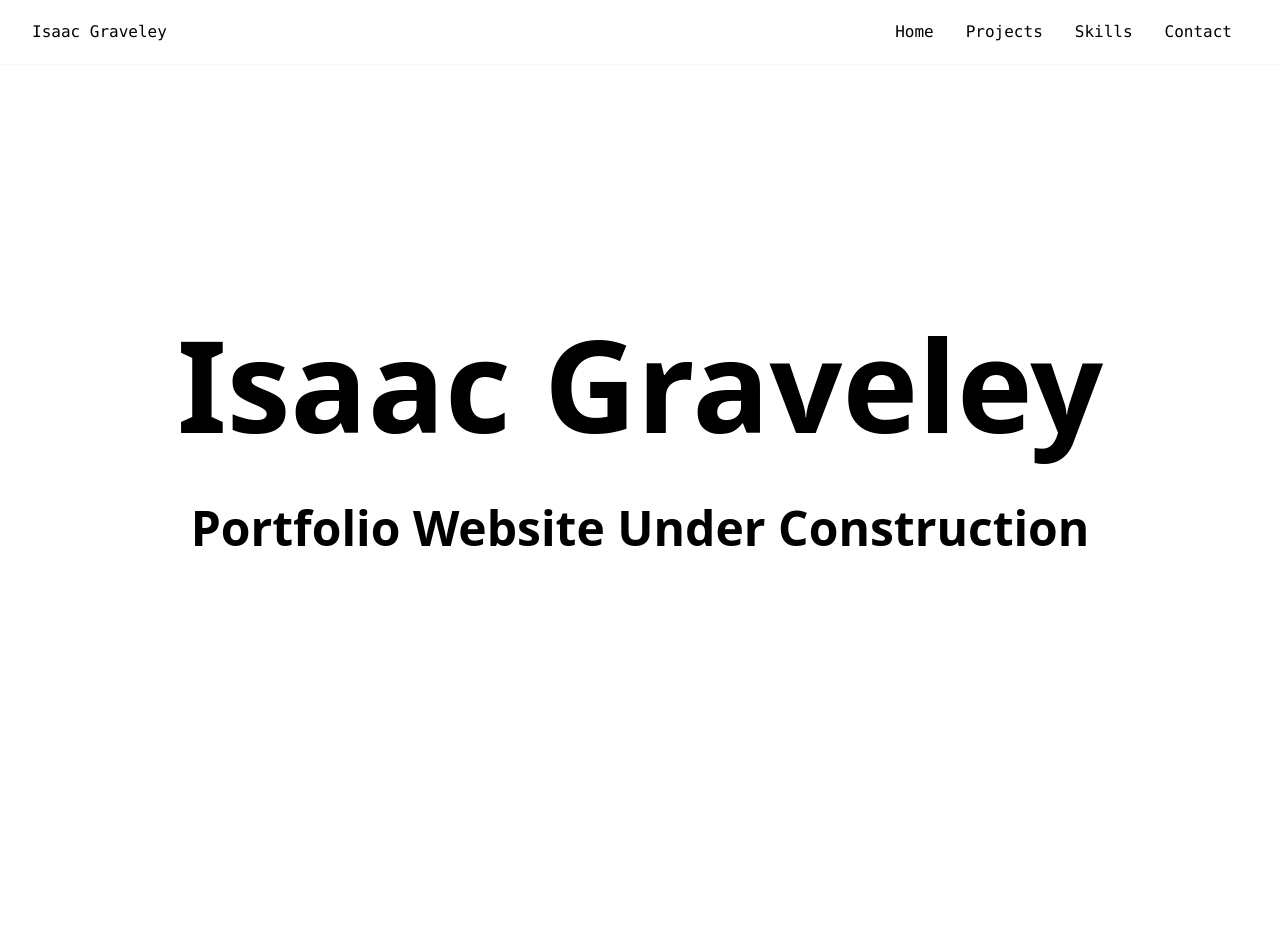
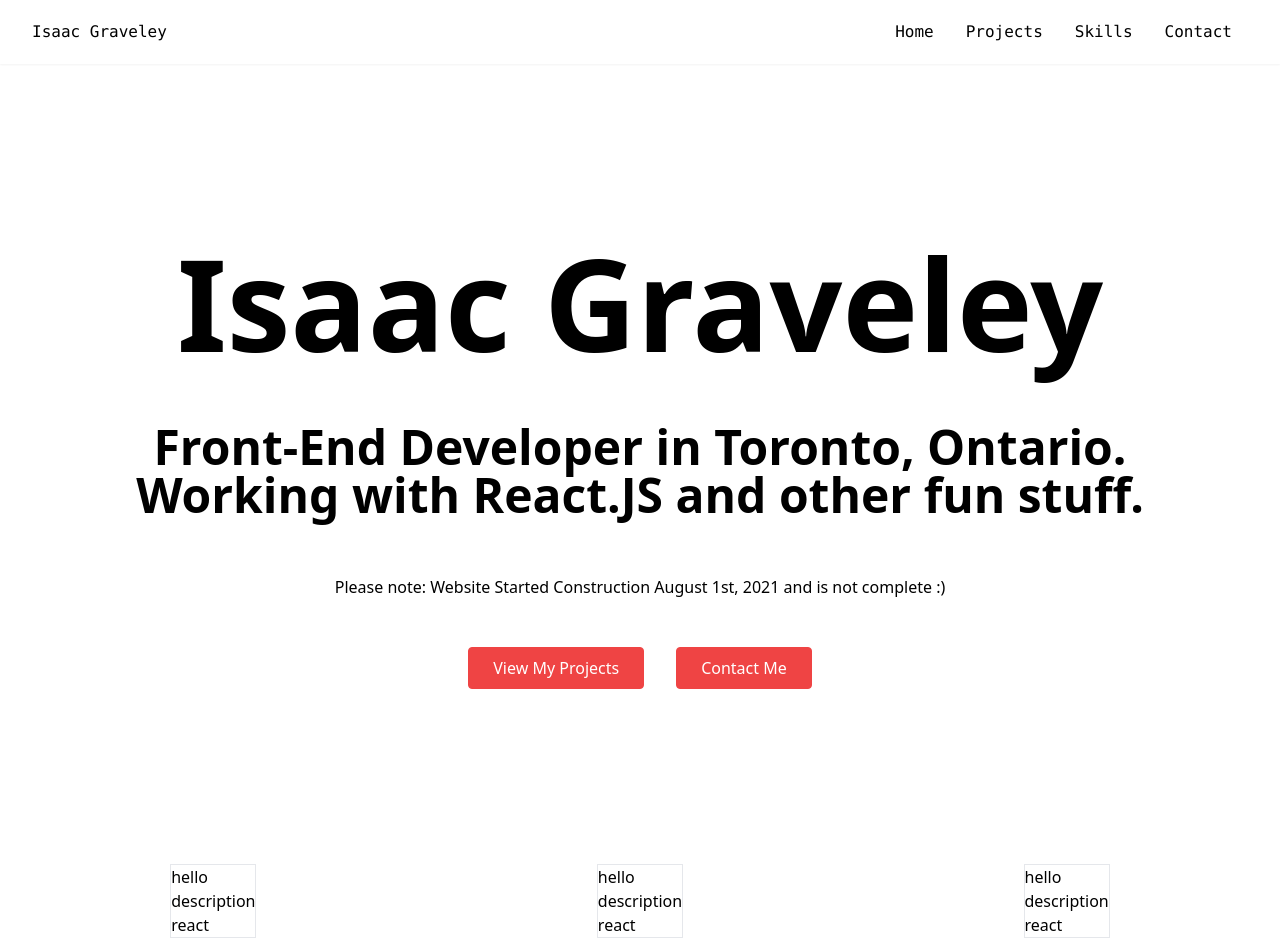
Before and after one commit to IsaacGraveley/portfolio, a React (Create React App) app: page /about in a window 1280 px wide. Before the commit the page ends 864 px from the top, so only its background shows below. Built offline with nearby package versions, Linux system fonts and the light colour scheme.

Commit message:
added more detail, buttons, and starter components

```diff
--- a/src/App.js
+++ b/src/App.js
@@ -1,45 +1,46 @@
-import React, {useState, useEffect} from 'react';
-import './App.css';
-import Navbar from './components/Navbar';
-import { Switch, Route } from 'react-router-dom';
-import Hero from './components/Hero';
-import Home from './pages/home'
-import About from './pages/about'
-import Menu from './pages/menu'
-import Dropdown from './components/Dropdown';
+import React, { useState, useEffect } from "react";
+import "./App.css";
+import Navbar from "./components/Navbar";
+import { Switch, Route } from "react-router-dom";
+import Hero from "./components/Hero";
+import Home from "./pages/home";
+import About from "./pages/about";
+import Menu from "./pages/menu";
+import Dropdown from "./components/Dropdown";
+import Projects from "./pages/Projects";
 
 function App() {
-  const [isOpen, setIsOpen] = useState(false)
+  const [isOpen, setIsOpen] = useState(false);
 
   const toggle = () => {
-    setIsOpen(!isOpen)
+    setIsOpen(!isOpen);
   };
 
   useEffect(() => {
     const hideMenu = () => {
-      if(window.innerWidth > 768 && isOpen) {
+      if (window.innerWidth > 768 && isOpen) {
         setIsOpen(false);
-        console.log('i resized menu')
+        console.log("i resized menu");
       }
     };
 
-    window.addEventListener('resize', hideMenu)
+    window.addEventListener("resize", hideMenu);
     return () => {
-      window.removeEventListener('resize', hideMenu);
-    }
-  })
-
+      window.removeEventListener("resize", hideMenu);
+    };
+  });
 
   return (
     <>
       <Navbar toggle={toggle} />
-      <Dropdown isOpen={isOpen} toggle={toggle}/>
+      <Dropdown isOpen={isOpen} toggle={toggle} />
       <Switch>
-        <Route path ='/' exact component={Home} />
-        <Route path ='/menu' component={Menu} />
-        <Route path ='/about' component={About} />
+        <Route path="/" exact component={Home} />
+        <Route path="/menu" component={Menu} />
+        <Route path="/about" component={About} />
       </Switch>
       <Hero />
+      <Projects />
     </>
   );
 }
--- a/src/components/Hero.js
+++ b/src/components/Hero.js
@@ -1,15 +1,30 @@
-import React from 'react'
-import {Link} from 'react-router-dom'
+import React from "react";
+import { Link } from "react-router-dom";
+import HeroButtons from "./HeroButtons";
 
 const Hero = () => {
   return (
-    <div class="bg-white h-screen flex flex-col justify-center">
+    <div class="bg-white h-screen flex flex-col justify-center text-center">
+      <h1 class="lg:text-9xl md:text-7xl sm:text-5xl text-center text-3xl font-black mb-14">
+        Isaac Graveley
+      </h1>
+      <h2 class="lg:text-5xl md:text-3xl sm:text-xl text-center text-xl font-black mb-14">
+        Front-End Developer in Toronto, Ontario.
+        <br />
+        Working with React.JS and other fun stuff.
+      </h2>
+      <h3 className="pb-12">
+        Please note: Website Started Construction August 1st, 2021 and is not
+        complete :)
+      </h3>
+      <div class="flex justify-center items-center">
+        <HeroButtons title={"View My Projects"} linkName={"#projects"} />
+        <HeroButtons title={"Contact Me"} className="bg-white border-red-500" />
+      </div>
 
-      <h1 class="lg:text-9xl md:text-7xl sm:text-5xl text-center text-3xl font-black mb-14">Isaac Graveley</h1>
-      <h2 class="lg:text-5xl md:text-3xl sm:text-xl text-center text-xl font-black mb-14">Portfolio Website Under Construction</h2>
-    <Link></Link>
+      <Link></Link>
     </div>
-  )
-}
+  );
+};
 
 export default Hero;
--- /dev/null
+++ b/src/components/HeroButtons.js
@@ -0,0 +1,11 @@
+import React from "react";
+
+const HeroButtons = (props) => {
+  return (
+    <button className="bg-red-500 inline-block text-white px-6 py-2 rounded mx-4 border hover:bg-white hover:text-red-500 border-red-500">
+      <a href={props.linkName}>{props.title}</a>
+    </button>
+  );
+};
+
+export default HeroButtons;
--- /dev/null
+++ b/src/components/Project.js
@@ -0,0 +1,16 @@
+import React from "react";
+
+const Project = (props) => {
+  return (
+    <a href={props.link}>
+      {props.linkName}
+      <div class="border">
+        <h3>{props.title}</h3>
+        <p>{props.description}</p>
+        <p>{props.skills}</p>
+      </div>
+    </a>
+  );
+};
+
+export default Project;
--- /dev/null
+++ b/src/pages/Projects.js
@@ -0,0 +1,36 @@
+import React from "react";
+import Project from "../components/Project";
+const Projects = () => {
+  return (
+    <div>
+      <div className="block lg:flex lg:justify-around mx-auto lg:items-center">
+        <Project
+          title={"hello"}
+          description={"description"}
+          skills={"react"}
+          link={"./about.js"}
+        />
+        <Project
+          title={"hello"}
+          description={"description"}
+          skills={"react"}
+          link={"./about.js"}
+        />
+        <Project
+          title={"hello"}
+          description={"description"}
+          skills={"react"}
+          link={"./about.js"}
+        />
+      </div>
+      <a name="projects"></a>
+    </div>
+  );
+};
+
+export default Projects;
+
+// {props.title}
+// {props.description}
+// {props.skills}
+// {props.link}
```
Also changed, not shown: 1 other file (tests, documents, lock files or other folders).
